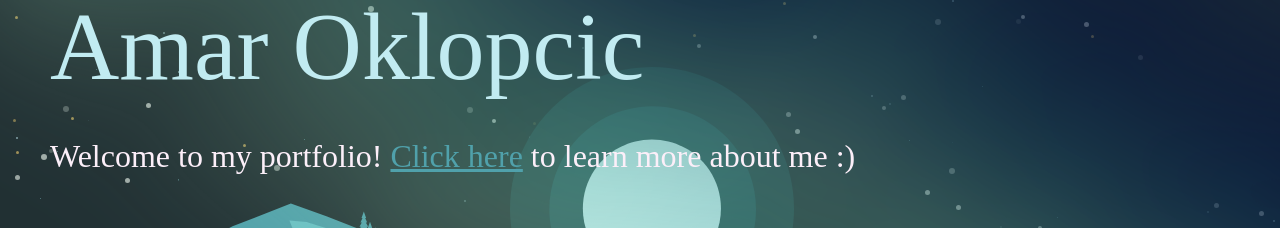
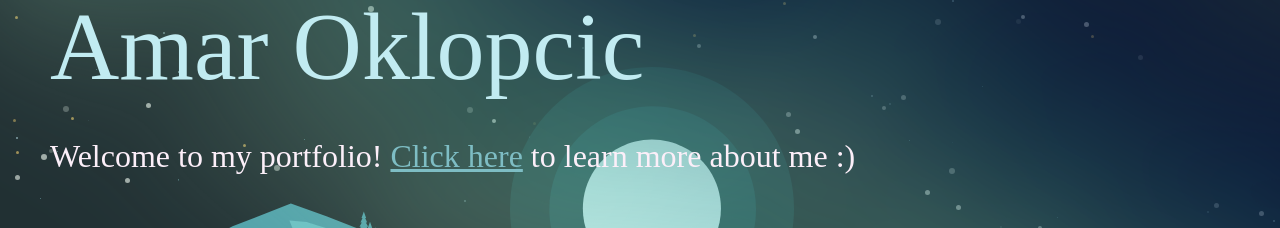
Before and after one commit to amaroklopcic/portfolio-2023, a React (Create React App) app: page / in a window 1280 px wide. Shown: the part 109-337 px from the top of the page. Built offline with nearby package versions, Linux system fonts and the light colour scheme.

Commit message:
update landing page link color

```diff
--- a/src/pages/LandingPage.jsx
+++ b/src/pages/LandingPage.jsx
@@ -18,7 +18,7 @@ function LandingPage() {
             style={{
               backgroundColor: "transparent",
               borderColor: "transparent",
-              color: "#50A1AB",
+              color: "#7EBDC4",
             }}
           >Click here</a>
           {" to learn more about me :)"}
```
